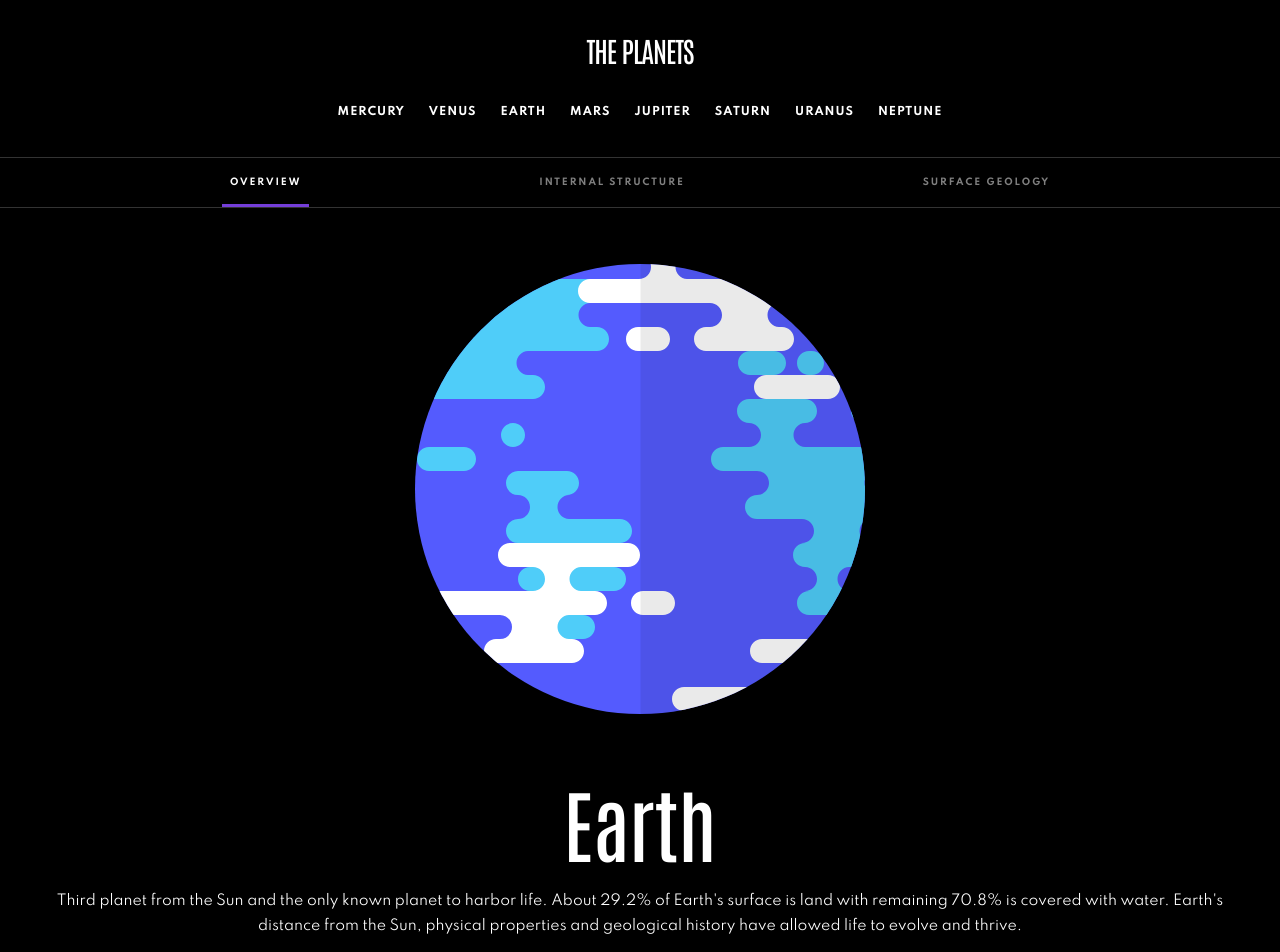
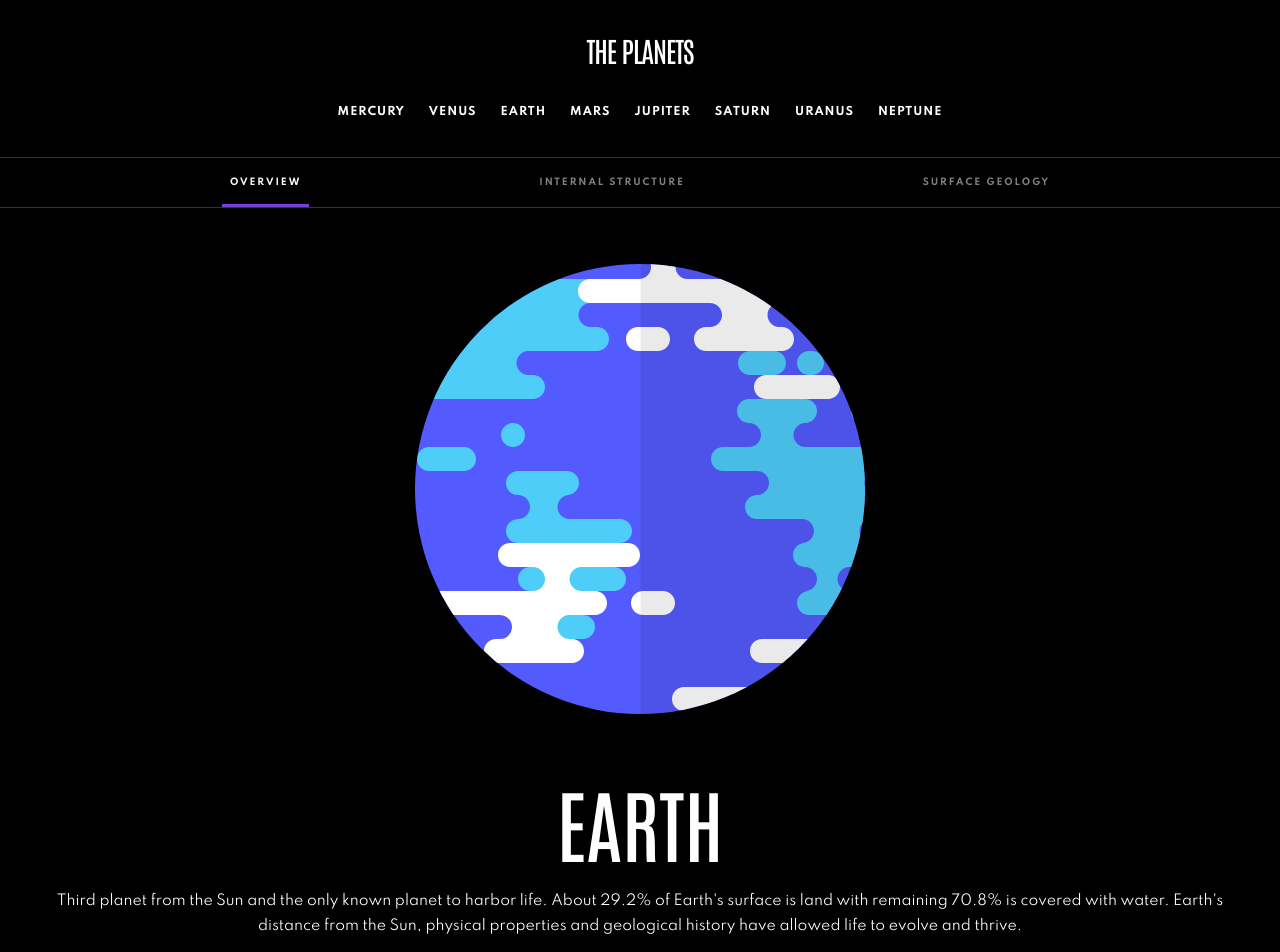
Before and after one commit to anet-eny/planets-fact-site, a React (Vite) app: page / in a window 1280 px wide. Shown: the top 952 px of the page. Built offline with nearby package versions, Linux system fonts and the light colour scheme.

Commit message:
feat: change h1 text to uppercase

```diff
--- a/src/components/PlanetInfo.jsx
+++ b/src/components/PlanetInfo.jsx
@@ -7,7 +7,7 @@ export default function PlanetInfo({ name, content, source }) {
       className="flex flex-col items-center text-center"
       style={{ paddingInline: PADDING }}
     >
-      <h1 className="text-white text-preset-3 sm:text-preset-2 md:text-preset-1 mb-4">
+      <h1 className="text-white text-preset-3 sm:text-preset-2 md:text-preset-1 uppercase mb-4">
         {name}
       </h1>
       <p className="text-preset-11 md:text-preset-8 font-normal text-white mb-6">
```
